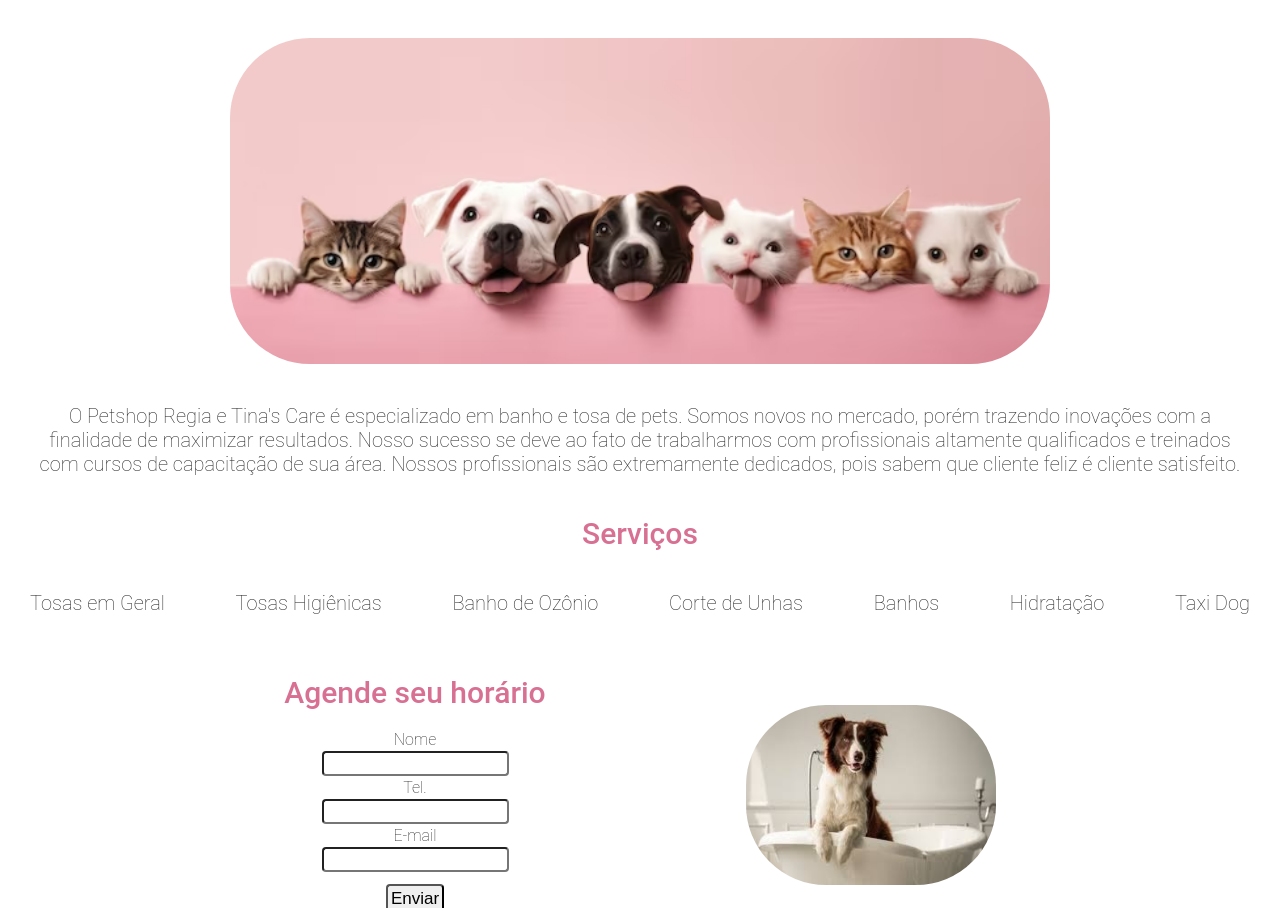
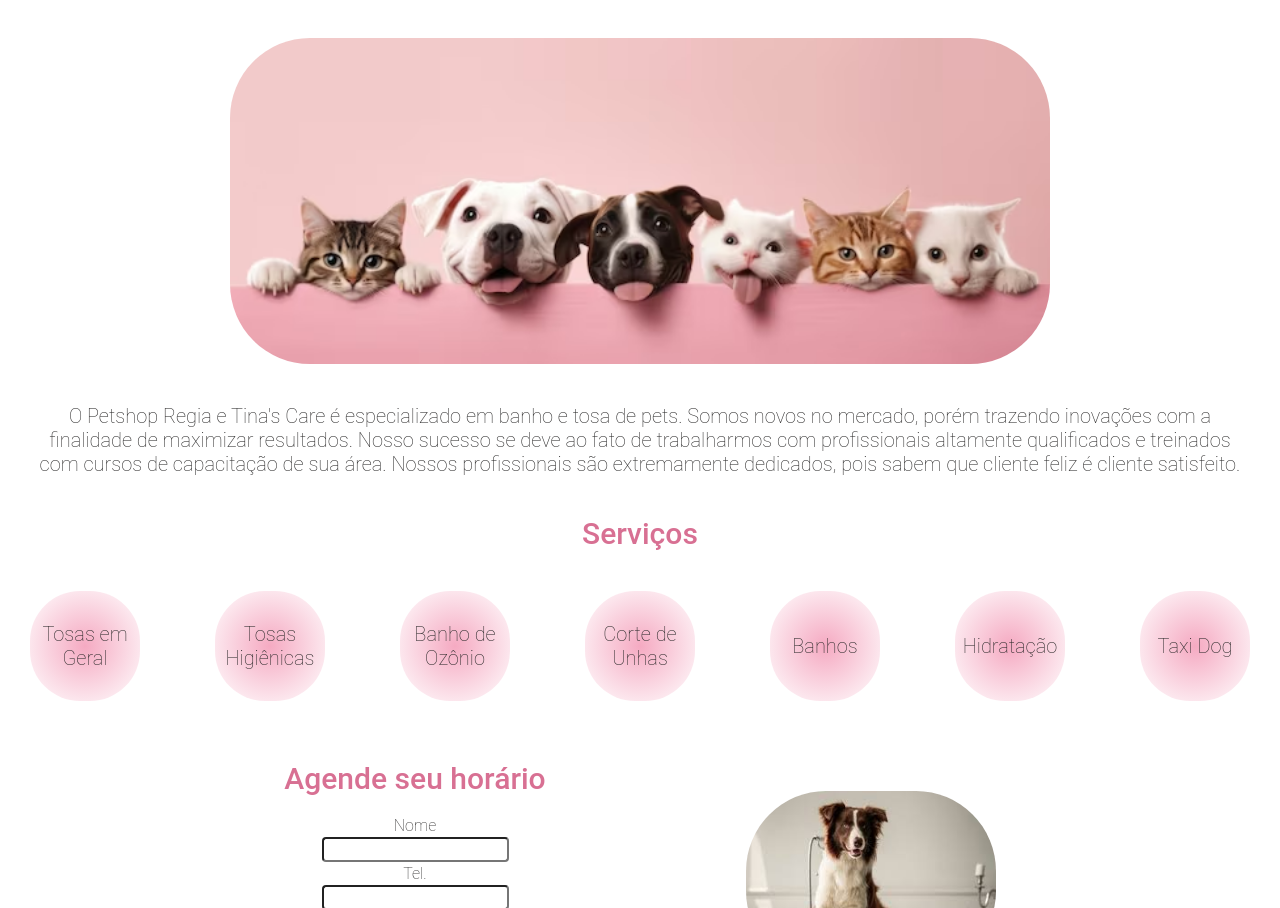
Before and after one commit to celinaheto/projeto-final, a plain HTML site: page index.html in a window 1280 px wide. Shown: the part 192-1100 px from the top of the page. Drawn offline with Linux system fonts and the light colour scheme.

Commit message:
estilizei itens serviços

```diff
--- a/style.css
+++ b/style.css
@@ -69,16 +69,16 @@ color: rgb(41, 40, 40);
     font-size: 20px;
 }
 
+h2 {
+    font-size: 30px;
+    font-weight: 500;
+    color: rgb(216, 112, 147);
+}
+
 #servicos {
     padding-top: 40px;
     text-align: center;
     font-size: 20px;
-}
-
-h2 {
-    font-size: 30px;
-    font-weight: 500;
-    color: rgb(216, 112, 147);
 }
 
 .servicos-titulo{
@@ -92,6 +92,14 @@ h2 {
     justify-content: space-between;
     list-style: none;
     padding-bottom: 20px;
+}
+
+.servicos-item {
+    width: 110px;
+    height: 110px;
+    align-content: center;
+    border-radius: 50px;
+    background-image: radial-gradient(rgb(245, 170, 194), rgb(255, 255, 255));
 }
 
 #agenda {
```
